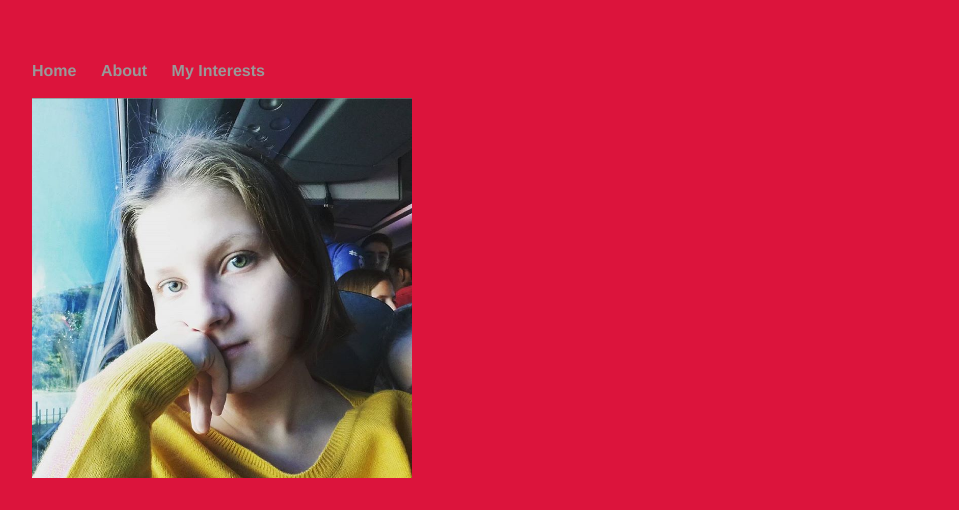
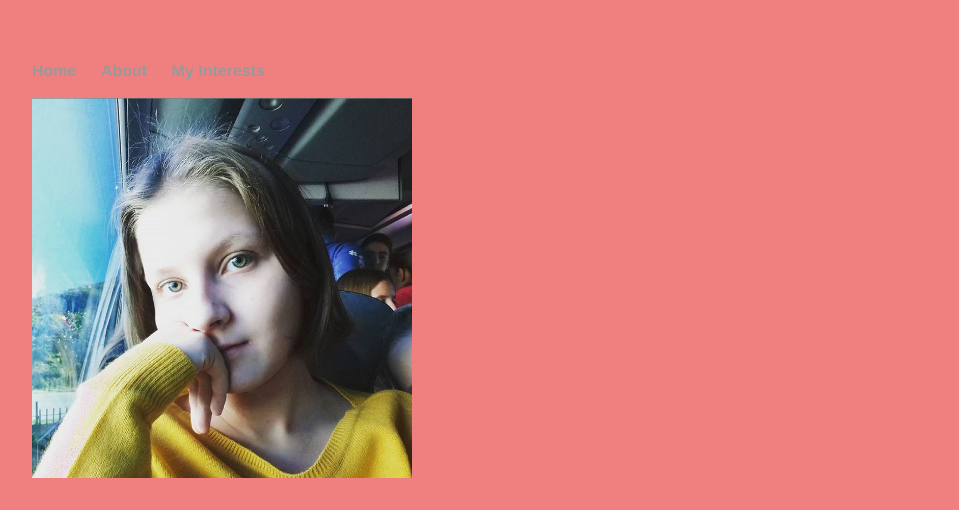
Before and after one commit to EkVasilyeva/EkVasilyeva.github.io, a plain HTML site: page index.html in a window 1280 px wide. Shown: the top 510 px of the page, without its empty margins (160-1119 px from the left). Drawn offline with Linux system fonts and the light colour scheme.

Commit message:
Changing a background color

```diff
--- a/css/main.css
+++ b/css/main.css
@@ -3,7 +3,7 @@ body { margin: 60px auto; width: 70%; }
 head,
 body,
 footer {
-    background-color: Crimson;
+    background-color: LightCoral;
 }
 
 a { text-decoration: none; color: #999; }
```
